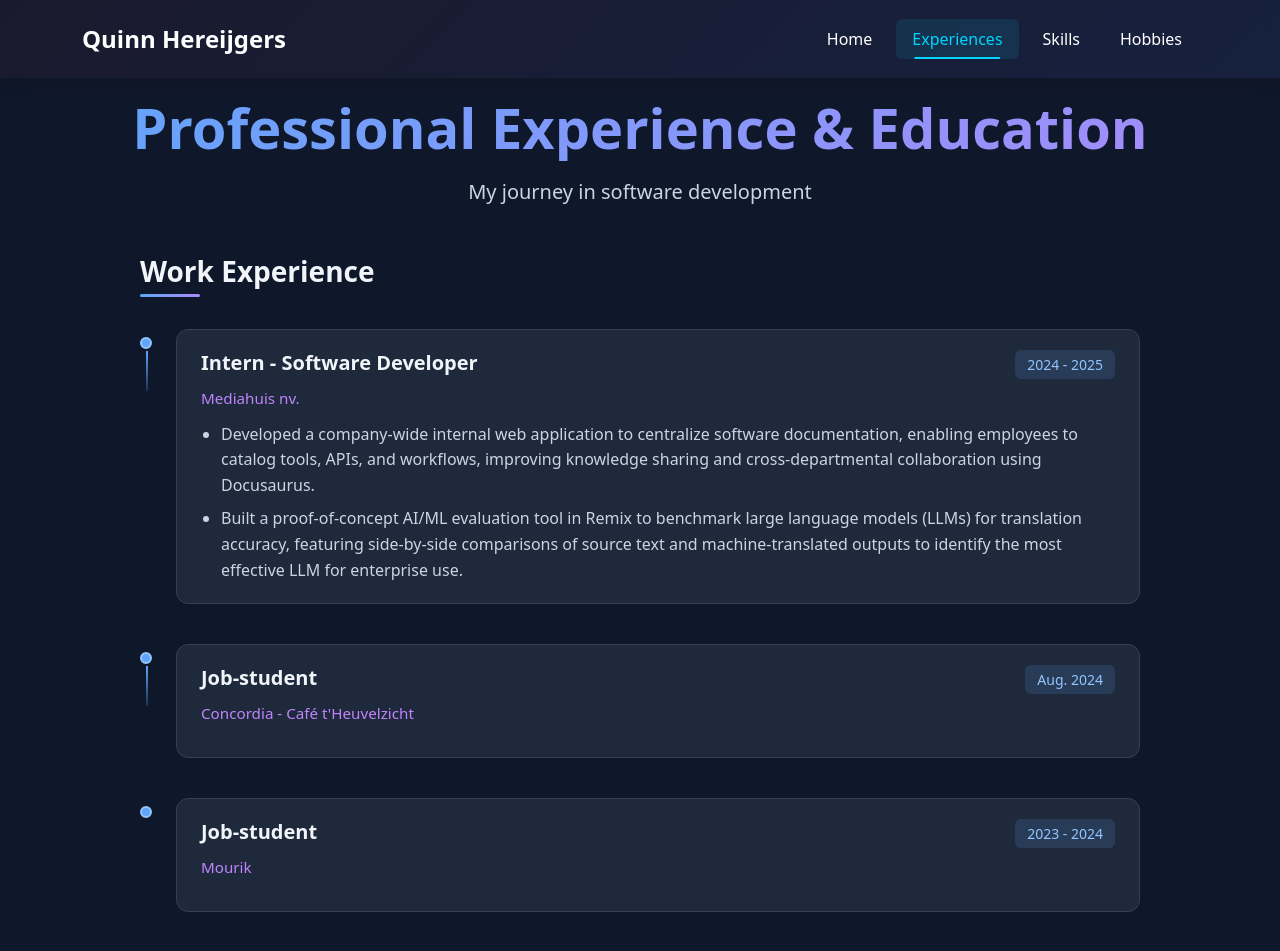
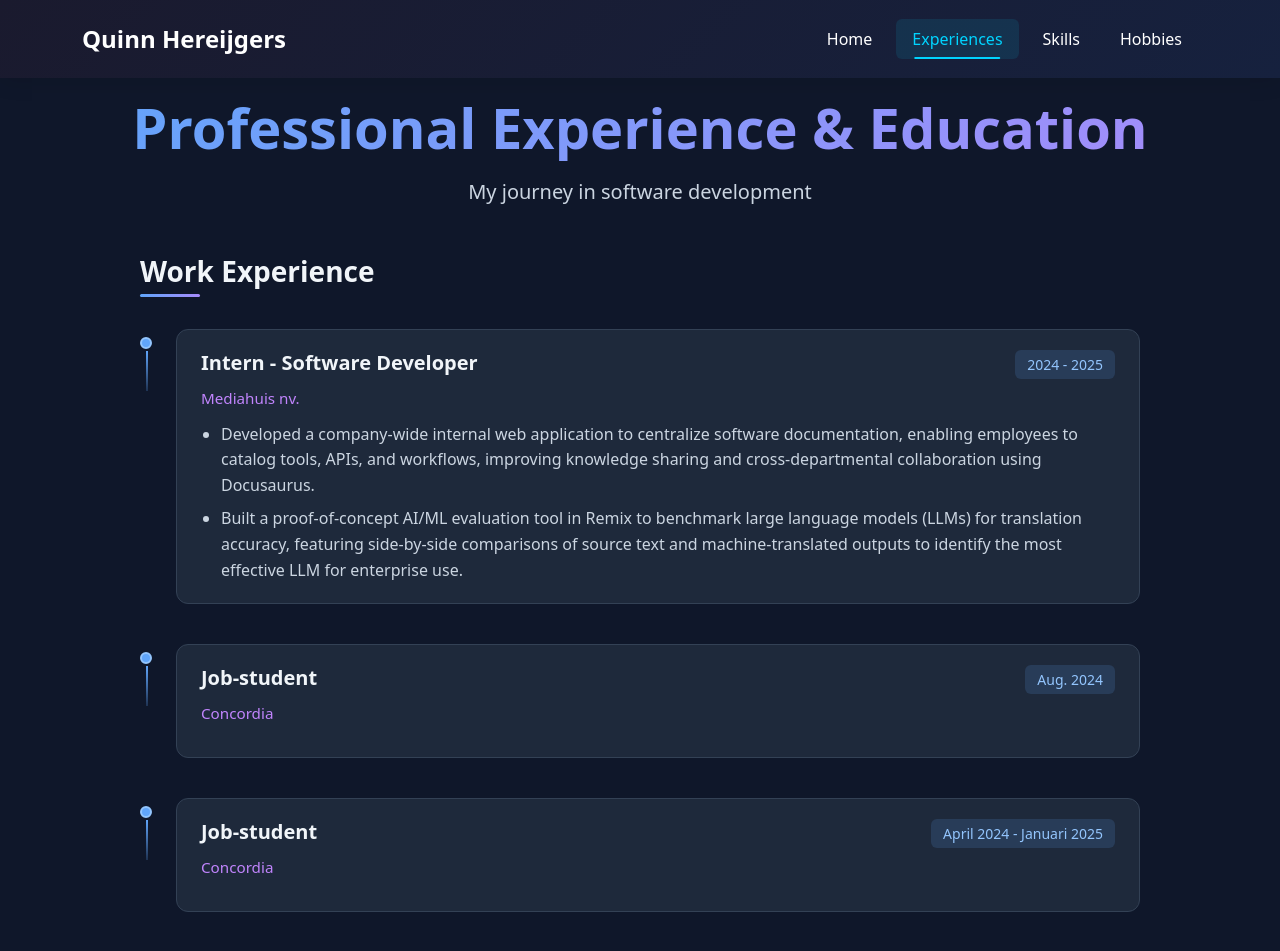
Before and after one commit to Bob-Hereijgers/Portfolio, a React (Create React App) app: page /experiences in a window 1280 px wide. Shown: the top 951 px of the page. Built offline with nearby package versions, Linux system fonts and the light colour scheme.

Commit message:
fix experiences

```diff
--- a/src/components/ExperiencePage/ExperiencePage.tsx
+++ b/src/components/ExperiencePage/ExperiencePage.tsx
@@ -36,7 +36,18 @@ const ExperiencePage: React.FC = () => {
                 <h3>Job-student</h3>
                 <span className="date">Aug. 2024</span>
               </div>
-              <p className="company">Concordia - Café t'Heuvelzicht</p>
+              <p className="company">Concordia</p>
+            </div>
+          </div>
+
+          <div className="experience-item">
+            <div className="timeline-marker"></div>
+            <div className="item-content">
+              <div className="item-header">
+                <h3>Job-student</h3>
+                <span className="date">April 2024 - Januari 2025</span>
+              </div>
+              <p className="company">Concordia</p>
             </div>
           </div>
 
```
